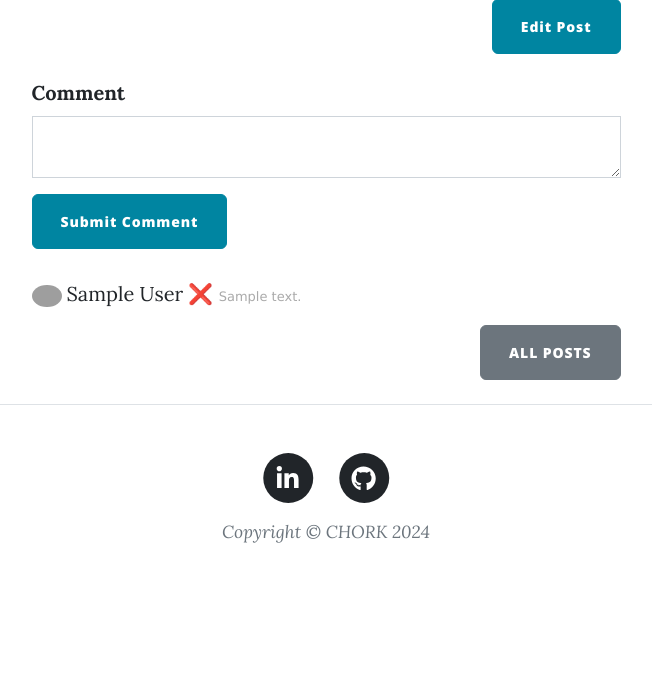
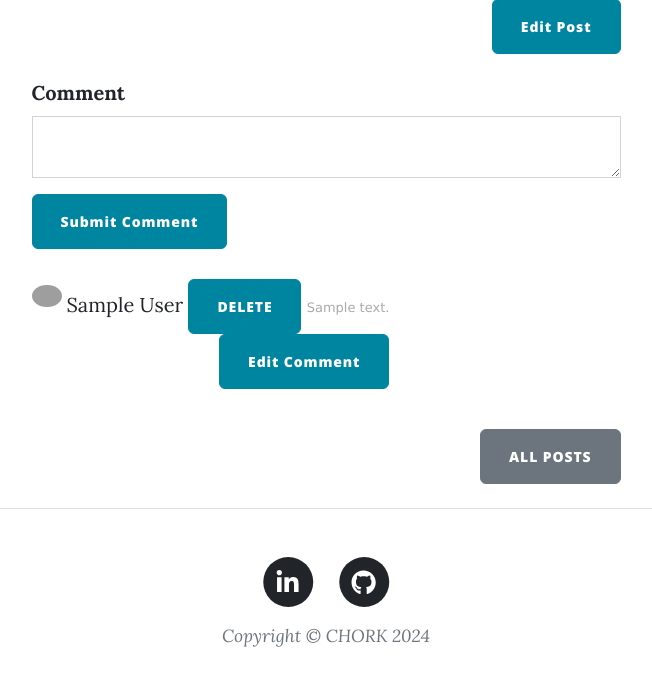
Before and after one commit to Chorkhieng/Portfolio, a Flask app: page /post/1 in a window 1280 px wide. Shown: the part 645-1342 px from the top of the page, without its empty margins (314-966 px from the left). Before the commit the page ends 1188 px from the top, so only its background shows below. Run offline with Flask 3, Linux system fonts and the light colour scheme; a user stored in the database is signed in; tables that the repository leaves empty hold one stand-in row (values such as "Sample post"); grey boxes marked "Sample" are stand-in pictures; some libraries are stand-ins or nearby versions; grey boxes are pictures that could not be loaded.

Commit message:
update to have exit and delete comments

```diff
--- a/main.py
+++ b/main.py
@@ -66,8 +66,8 @@ class Base(DeclarativeBase):
     pass
 
 
-# app.config['SQLALCHEMY_DATABASE_URI'] = os.environ.get("DB_URI", "sqlite:///posts.db")
-app.config['SQLALCHEMY_DATABASE_URI'] = "sqlite:///posts.db"
+app.config['SQLALCHEMY_DATABASE_URI'] = os.environ.get("DB_URI", "sqlite:///posts.db")
+# app.config['SQLALCHEMY_DATABASE_URI'] = "sqlite:///posts.db"
 db = SQLAlchemy(model_class=Base)
 db.init_app(app)
 
@@ -279,6 +279,22 @@ def edit_post(post_id):
     return render_template("make-post.html", form=edit_form, is_edit=True, current_user=current_user)
 
 
+# edit comments
+@app.route("/edit-comment/<int:post_id>/<int:comment_id>", methods=["GET", "POST"])
+def edit_comment(post_id, comment_id):
+    comment = db.get_or_404(Comment, comment_id)
+    # Populate form with existing comment data
+    edit_form = CommentForm(obj=comment.text)
+
+    if edit_form.validate_on_submit():
+        if post_id == comment.post_id:
+            # Update the comment text with the data from the form
+            comment.text = edit_form.comment_text.data
+            db.session.commit()
+        return redirect(url_for("show_post", post_id=post_id))
+
+    return render_template("edit-comment.html", form=edit_form, is_edit=True, current_user=current_user)
+
 # Use a decorator so only an admin user can delete a post
 @app.route("/delete/<int:post_id>")
 @admin_only
@@ -288,24 +304,19 @@ def delete_post(post_id):
     db.session.commit()
     return redirect(url_for('get_recent_posts'))
 
-# delete comment (only admin can delete commets
-from flask import request, redirect, url_for
 
-
-from flask import redirect, url_for
-
-@app.route("/delete_comment/<int:comment_id>")
+# delete comment (only admin can delete comments
+@app.route("/delete_comment/<int:post_id>/<int:comment_id>")
 @admin_only
-def delete_comment(comment_id):
+def delete_comment(post_id, comment_id):
     # Get the comment to delete
     comment_to_delete = db.get_or_404(Comment, comment_id)
 
     # Get the ID of the blog post associated with the comment
-    post_id = comment_to_delete.post_id
-
-    # Delete the comment
-    db.session.delete(comment_to_delete)
-    db.session.commit()
+    if post_id == comment_to_delete.post_id:
+        # Delete the comment
+        db.session.delete(comment_to_delete)
+        db.session.commit()
 
     # Redirect back to the same blog post
     return redirect(url_for('show_post', post_id=post_id))
--- a/templates/index.html
+++ b/templates/index.html
@@ -34,7 +34,11 @@
           on {{post.date}}
           <!-- Only show delete button if user id is 1 (admin user) -->
           {% if current_user.id == 1: %}
-          <a href="{{url_for('delete_post', post_id=post.id) }}"> ❌</a>
+          <a href="{{url_for('delete_post', post_id=post.id) }}">
+            <button class="btn btn-primary">
+              <b>DELETE</b>
+            </button>
+          </a>
           {% endif %}
         </p>
       </div>
--- a/templates/post.html
+++ b/templates/post.html
@@ -60,9 +60,21 @@
               <div class="commentText">
                 {{comment.comment_author.name}}
                 {% if current_user.id == 1 or current_user.id == comment.author_id %}
-                  <a href="{{url_for('delete_comment', comment_id=comment.id) }}"> ❌</a>
+                  <a href="{{url_for('delete_comment', comment_id=comment.id, post_id=comment.post_id) }}">
+                    <button class="btn btn-primary">
+                      <b>DELETE</b>
+                    </button>
+                  </a>
                 {% endif %}
                 <span class="sub-text">{{comment.text|safe}}</span>
+                {% if current_user.id == comment.author_id %}
+                <div class="d-flex justify-content-end mb-4">
+                  <a
+                    class="btn btn-primary float-right"
+                    href="{{url_for('edit_comment', comment_id=comment.id, post_id=comment.post_id)}}"
+                    >Edit Comment</a>
+                </div>
+                {% endif %}
               </div>
             </li>
             {% endfor %}
```
Also changed, not shown: templates/all_posts.html (+8 -4 lines), templates/edit-comment.html (added, +37 -0 lines).
